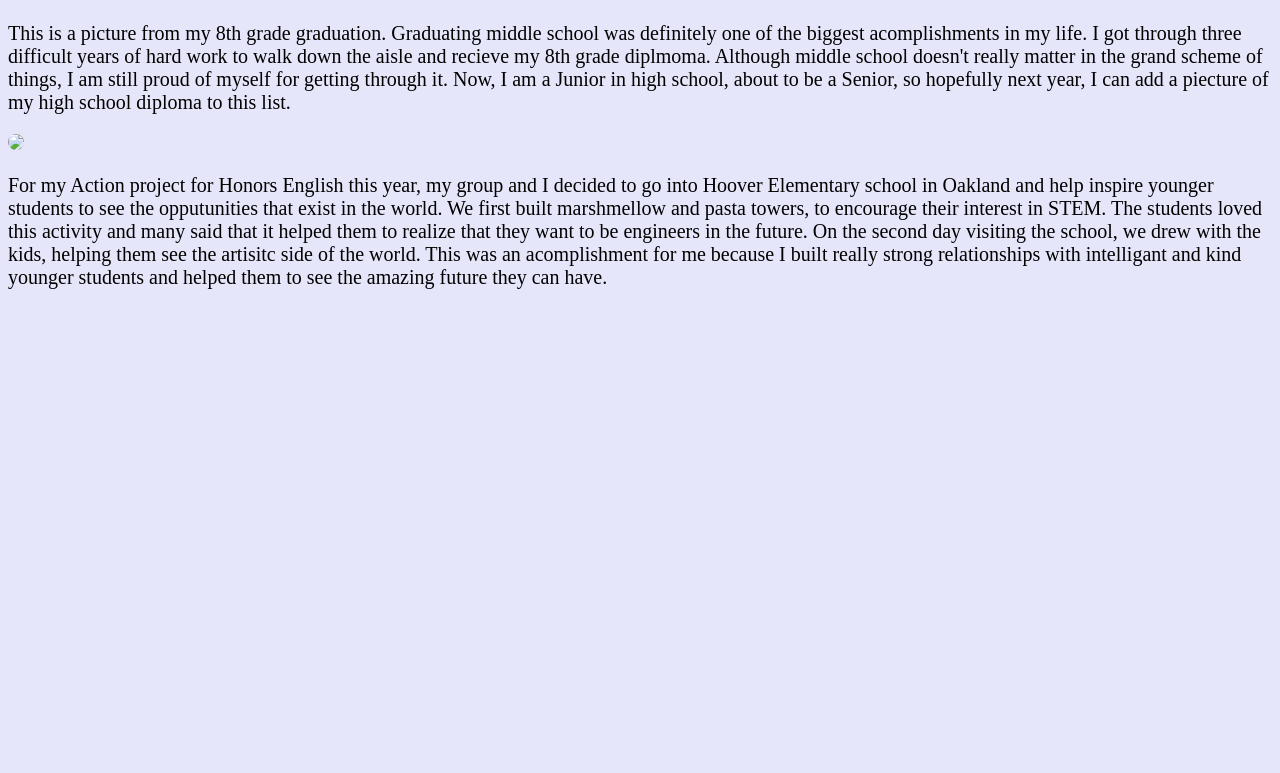
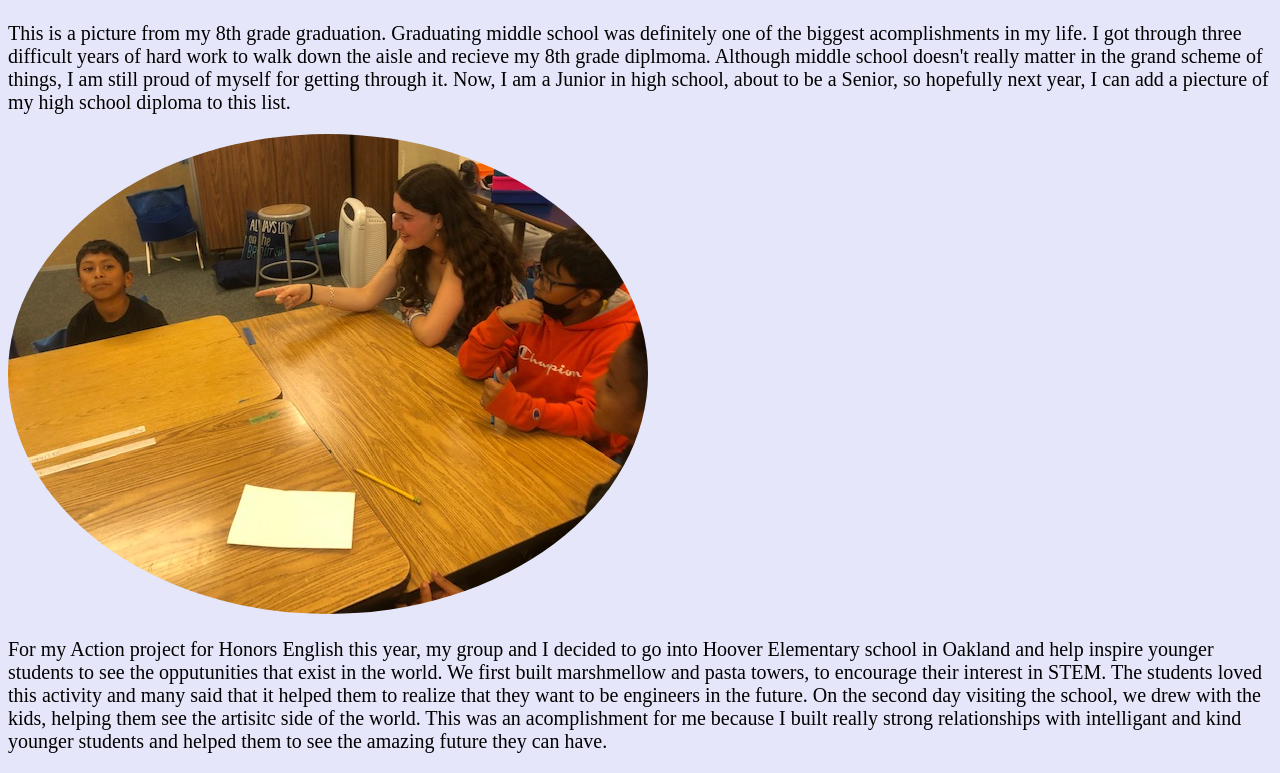
Before and after one commit to lucyfiller13/APCSP-Final, a plain HTML site: page projects.html in a window 1280 px wide. Shown: the part 781-1554 px from the top of the page. Before the commit the page ends 1090 px from the top, so only its background shows below. Drawn offline with Linux system fonts and the light colour scheme.

Commit message:
Update projects.html

```diff
--- a/projects.html
+++ b/projects.html
@@ -16,7 +16,7 @@
     <img src = "grad.jpg">
     <p class= "p"> This is a picture from my 8th grade graduation. Graduating middle school was definitely one of the biggest acomplishments in my life. I got through three difficult years of hard work to walk down the aisle and recieve my 8th grade diplmoma. Although middle school doesn't really matter in the grand scheme of things, I am still proud of myself for getting through it. Now, I am a Junior in high school, about to be a Senior, so hopefully next year, I can add a piecture of my high school diploma to this list.
     </p>
-    <img src = "kid1.jpg">
+    <img src = "kid1.JPEG">
     <p class= "p"> For my Action project for Honors English this year, my group and I decided to go into Hoover Elementary school in Oakland and help inspire younger students to see the opputunities that exist in the world. We first built marshmellow and pasta towers, to encourage their interest in STEM. The students loved this activity and many said that it helped them to realize that they want to be engineers in the future. On the second day visiting the school, we drew with the kids, helping them see the artisitc side of the world. This was an acomplishment for me because I built really strong relationships with intelligant and kind younger students and helped them to see the amazing future they can have.
 
     </p>
```
